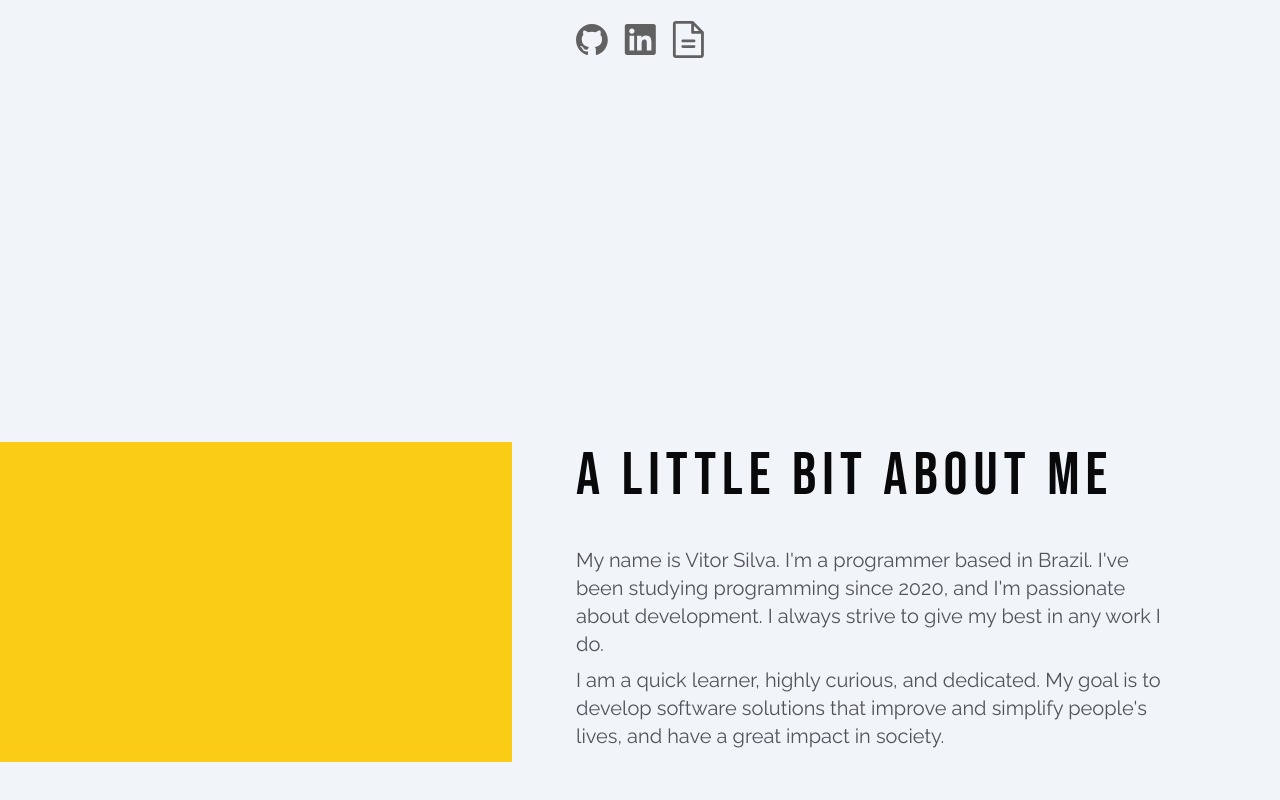
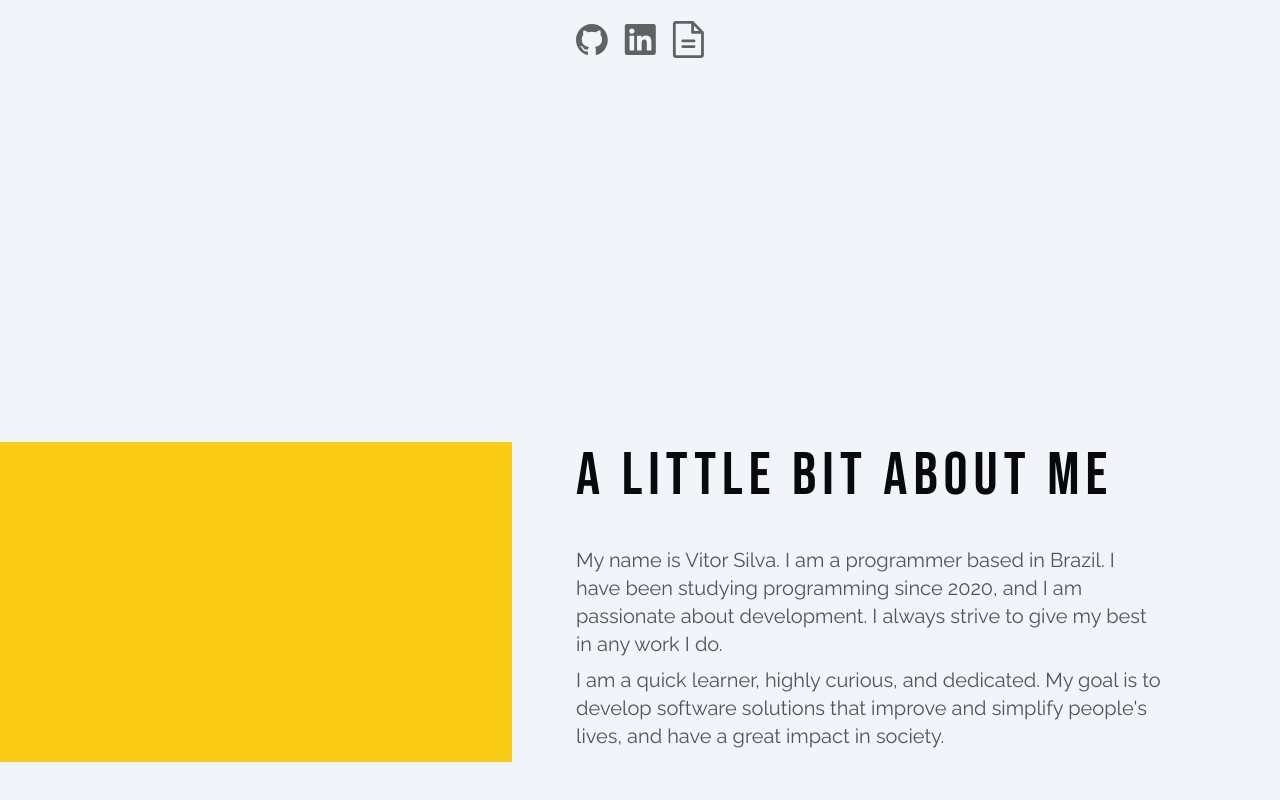
Before and after one commit to Vitor-Silva27/personal-portfolio, a Next.js app: page / in a window 1280 px wide. Shown: the part 672-1472 px from the top of the page. Built offline with nearby package versions, Linux system fonts and the light colour scheme.

Commit message:
fix eslint errors

```diff
--- a/src/components/AboutSection/AboutSection.tsx
+++ b/src/components/AboutSection/AboutSection.tsx
@@ -5,8 +5,8 @@ export const AboutSection = () => {
         <div className='w-full flex flex-col items-center justify-center lg:items-start sm:text-center lg:pl-16 lg:text-left xl:w-3/5'>
             <h2 className='font-display text-3xl sm:text-6xl tracking-widest mb-8' >A little bit about me</h2>
             <div className='w-10/12 2xl:w-4/6'>
-                <p className='text-zinc-600 text-base sm:text-xl my-2'>My name is Vitor Silva. I'm a programmer based in Brazil. I've been studying programming since 2020, and I'm passionate about development. I always strive to give my best in any work I do. </p>
-                <p className='text-zinc-600 text-base sm:text-xl my-2'>I am a quick learner, highly curious, and dedicated. My goal is to develop software solutions that improve and simplify people's lives, and have a great impact in society.</p>
+                <p className='text-zinc-600 text-base sm:text-xl my-2'>My name is Vitor Silva. I am a programmer based in Brazil. I have been studying programming since 2020, and I am passionate about development. I always strive to give my best in any work I do. </p>
+                <p className='text-zinc-600 text-base sm:text-xl my-2'>I am a quick learner, highly curious, and dedicated. My goal is to develop software solutions that improve and simplify people&apos;s lives, and have a great impact in society.</p>
             </div>
         </div>
     </section>
```
